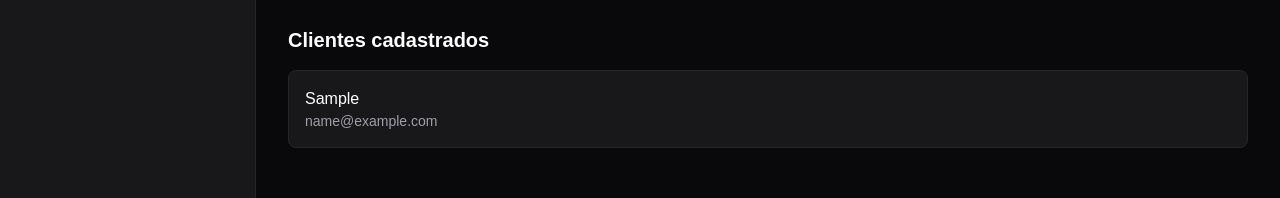
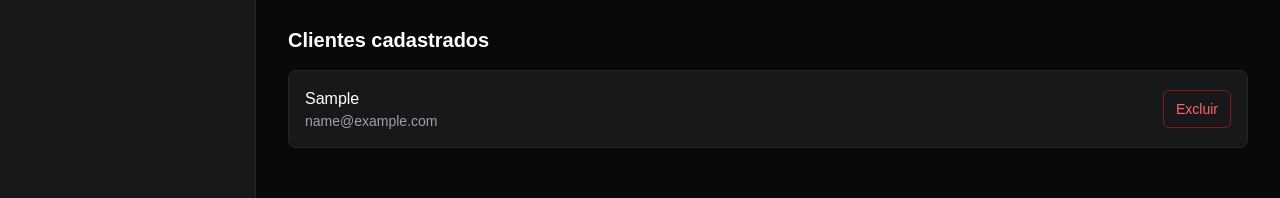
Before and after one commit to JoaoPaul021/atendeai, a Next.js app: page /clientes in a window 1280 px wide. Both pictures are taken after typing "Sample", "name@example.com" into the empty fields and a click on the button "Cadastrar cliente". Shown: the part 230-428 px from the top of the page. Built offline with nearby package versions, Linux system fonts and the light colour scheme.

Commit message:
feat: add client deletion

```diff
--- a/app/clientes/page.tsx
+++ b/app/clientes/page.tsx
@@ -33,6 +33,12 @@ export default function ClientesPage() {
 
     setNome("");
     setEmail("");
+  }
+
+  function handleDelete(id: number) {
+    setClientes((clientesAtuais) =>
+      clientesAtuais.filter((cliente) => cliente.id !== id)
+    );
   }
 
   return (
@@ -88,8 +94,9 @@ export default function ClientesPage() {
               {clientes.map((cliente) => (
                 <div
                   key={cliente.id}
-                  className="rounded-lg border border-zinc-800 bg-zinc-900 p-4"
+                  className="flex items-center justify-between rounded-lg border border-zinc-800 bg-zinc-900 p-4"
                 >
+                <div>
                   <p className="font-medium">
                     {cliente.nome}
                   </p>
@@ -98,6 +105,14 @@ export default function ClientesPage() {
                     {cliente.email}
                   </p>
                 </div>
+
+                <button
+                  onClick={() => handleDelete(cliente.id)}
+                  className="rounded-md border border-red-900 px-3 py-2 text-sm text-red-400 hover:bg-red-950"
+                >
+                  Excluir
+                </button>
+            </div>
               ))}
             </div>
           )}
```
